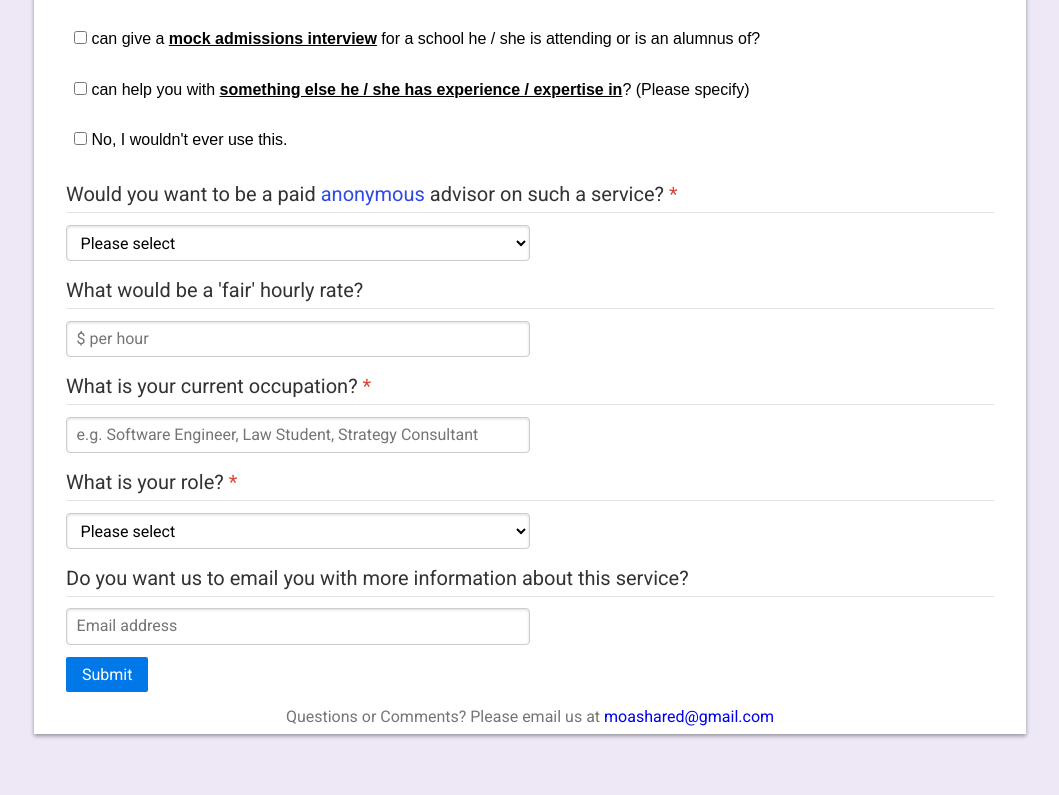
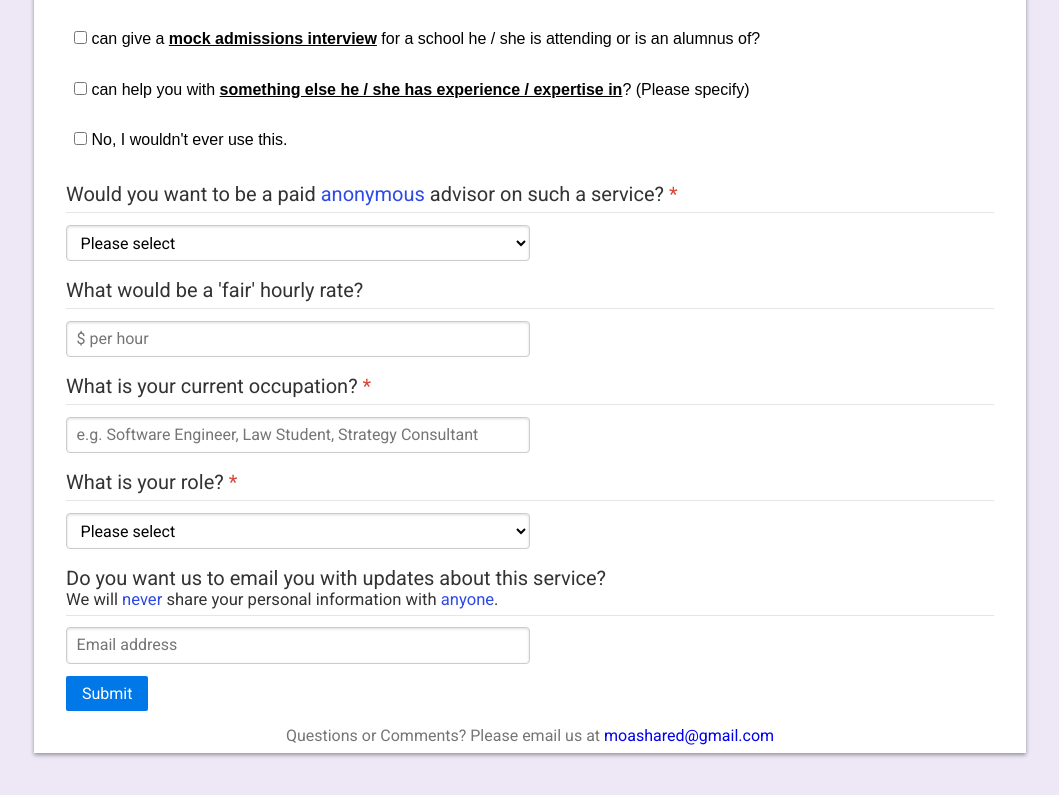
Before and after one commit to monaqvi/sheets-survey, a website: page client/index.html in a window 1280 px wide. Shown: the part 585-1380 px from the top of the page, without its empty margins (110-1169 px from the left). Drawn offline with nearby package versions, Linux system fonts and the light colour scheme.

Commit message:
Add email disclosure

```diff
--- a/client/assets/style.css
+++ b/client/assets/style.css
@@ -15,6 +15,8 @@ h3, h4, h5, h6 {
 
 legend {
   font-size: 1.25em;
+} legend h5 {
+  margin: 0em;
 }
 
 header {
--- a/client/index.html
+++ b/client/index.html
@@ -443,7 +443,8 @@
 
           <fieldset>
             <legend>
-              Do you want us to email you with more information about this service?
+              Do you want us to email you with updates about this service?
+              <h5>We will <span class="stand_out">never</span> share your personal information with <span class="stand_out">anyone</span>.</h5>
             </legend>
             <input id="email" type="email" class="pure-u-1 pure-u-md-1-2" placeholder="Email address">
           </fieldset>
```
